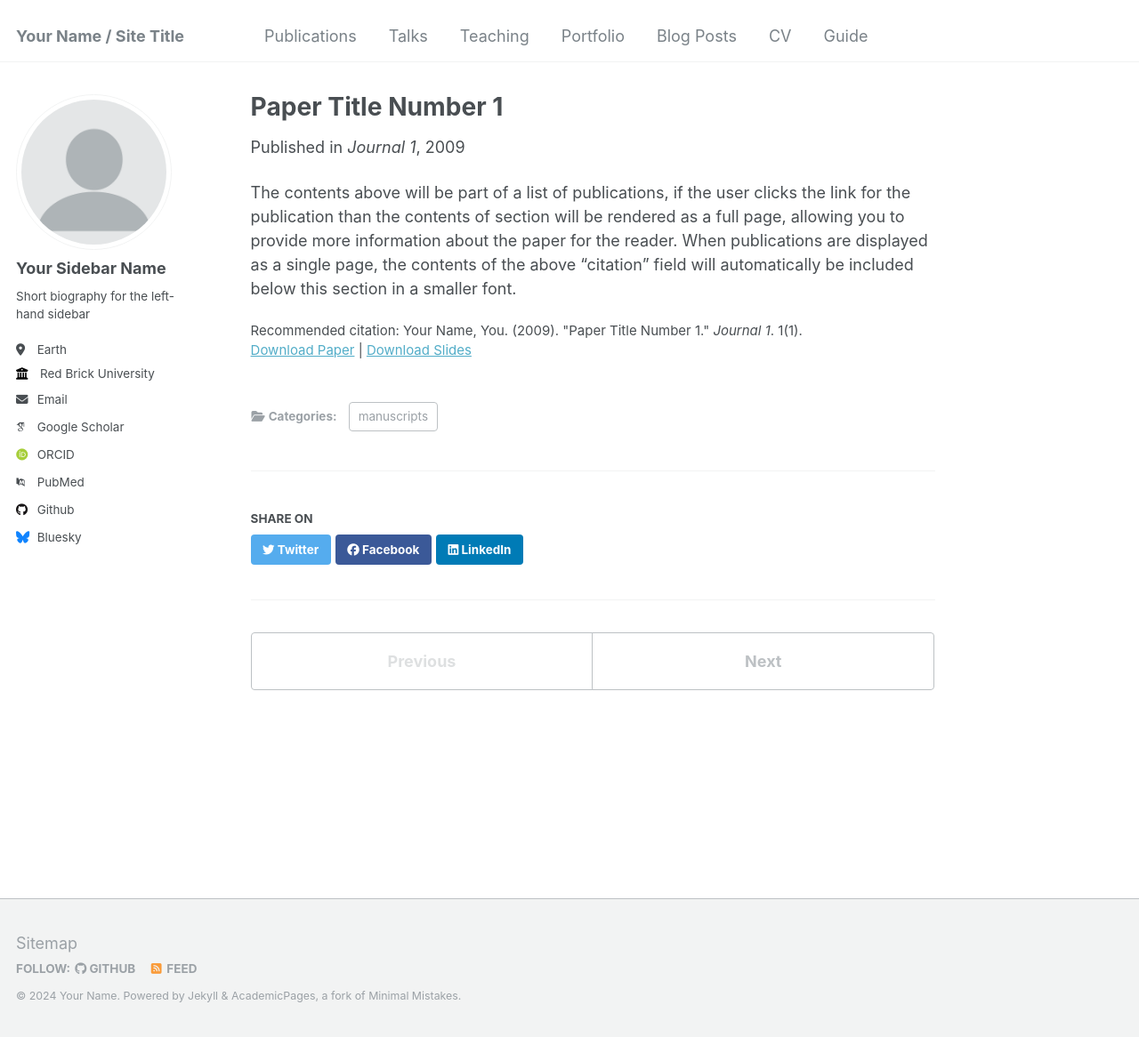
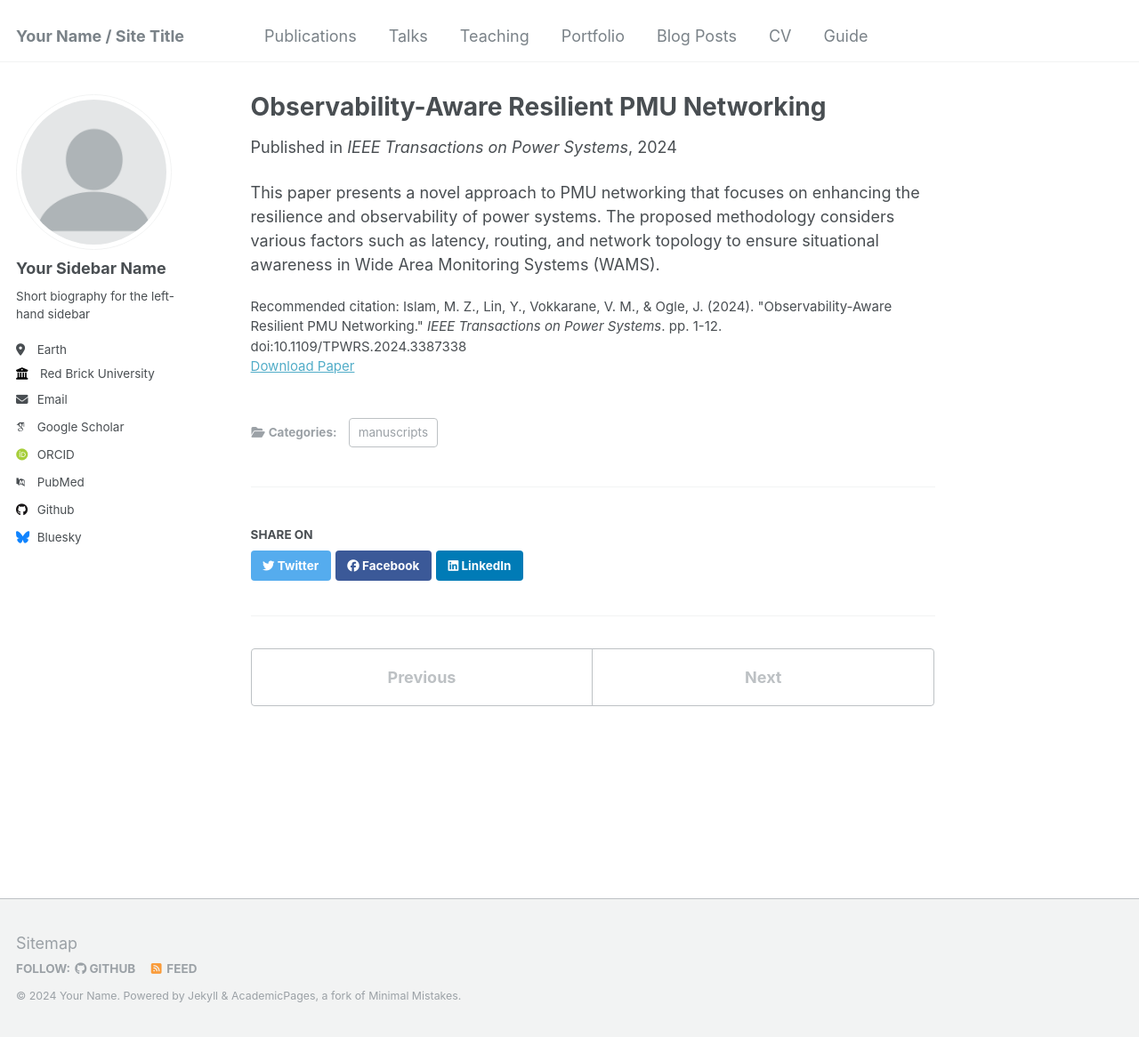
Before and after one commit to zahidul-ece/zahidul-ece.github.io, a Jekyll site: the page built from _publications/2009-10-01-paper-title-number-1.md, in a window 1280 px wide and 1166 px high. Shown: the whole window at 89% size. Built offline with Jekyll 4.4.1, drawn with Linux system fonts in a browser that asks for light colours; some web fonts are replaced.

Commit message:
Update 2009-10-01-paper-title-number-1.md

```diff
--- a/_publications/2009-10-01-paper-title-number-1.md
+++ b/_publications/2009-10-01-paper-title-number-1.md
@@ -1,14 +1,15 @@
 ---
-title: "Paper Title Number 1"
+title: "Observability-Aware Resilient PMU Networking"
 collection: publications
 category: manuscripts
-permalink: /publication/2009-10-01-paper-title-number-1
-excerpt: 'This paper is about the number 1. The number 2 is left for future work.'
-date: 2009-10-01
-venue: 'Journal 1'
-slidesurl: 'http://academicpages.github.io/files/slides1.pdf'
-paperurl: 'http://academicpages.github.io/files/paper1.pdf'
-citation: 'Your Name, You. (2009). &quot;Paper Title Number 1.&quot; <i>Journal 1</i>. 1(1).'
+permalink: /publication/2024-01-01-observability-aware-resilient-pmu-networking
+excerpt: 'This paper discusses the design of a resilient PMU networking strategy that enhances observability in power systems.'
+date: 2024-01-01
+venue: 'IEEE Transactions on Power Systems'
+# slidesurl: 'http://academicpages.github.io/files/slides_observability.pdf'  # Add the correct link here
+paperurl: 'https://ieeexplore.ieee.org/abstract/document/10496200'  # Add the correct link here
+citation: 'Islam, M. Z., Lin, Y., Vokkarane, V. M., & Ogle, J. (2024). &quot;Observability-Aware Resilient PMU Networking.&quot; <i>IEEE Transactions on Power Systems</i>. pp. 1-12. doi:10.1109/TPWRS.2024.3387338'
 ---
 
-The contents above will be part of a list of publications, if the user clicks the link for the publication than the contents of section will be rendered as a full page, allowing you to provide more information about the paper for the reader. When publications are displayed as a single page, the contents of the above "citation" field will automatically be included below this section in a smaller font.
+
+This paper presents a novel approach to PMU networking that focuses on enhancing the resilience and observability of power systems. The proposed methodology considers various factors such as latency, routing, and network topology to ensure situational awareness in Wide Area Monitoring Systems (WAMS).
```
